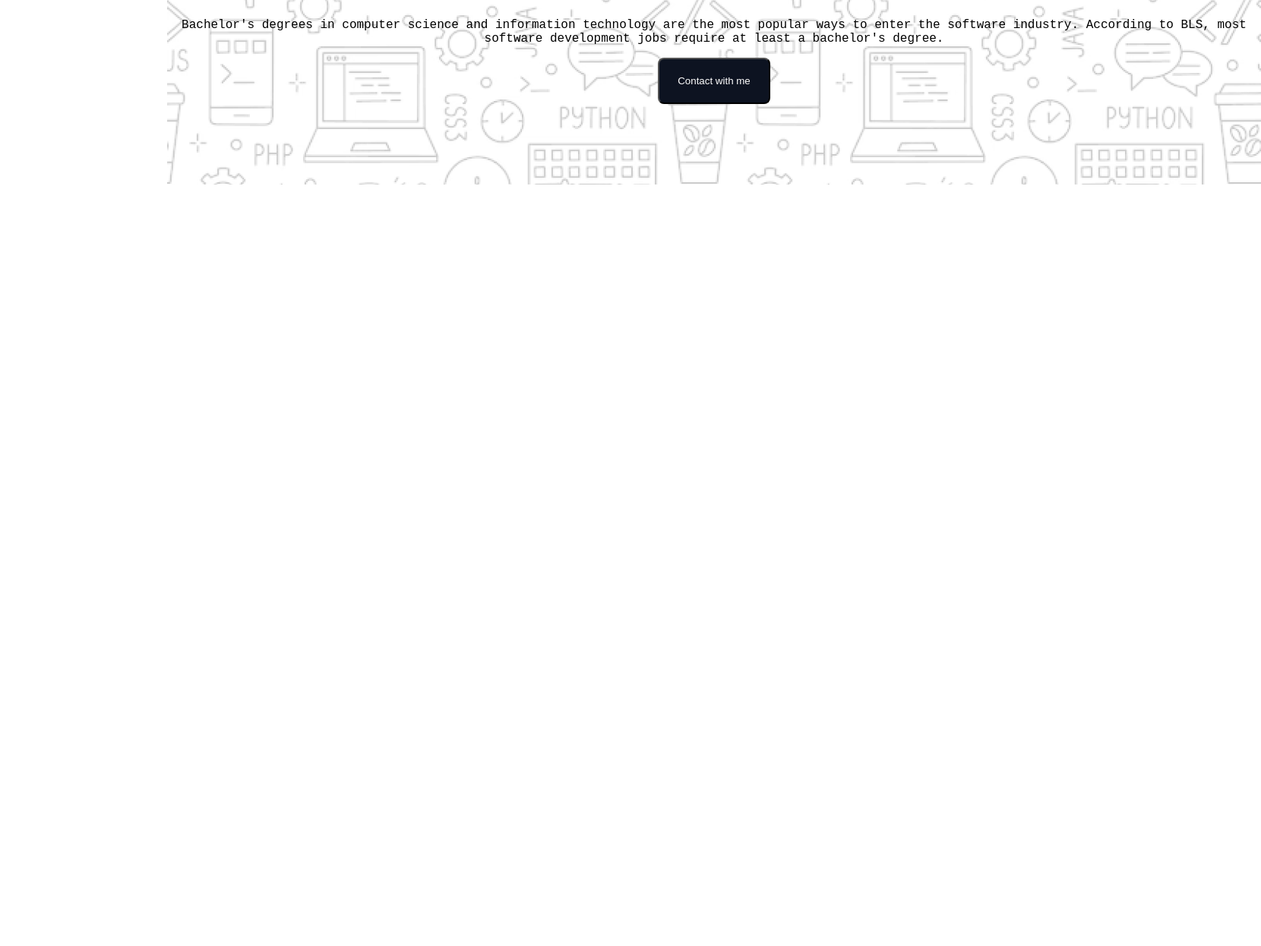
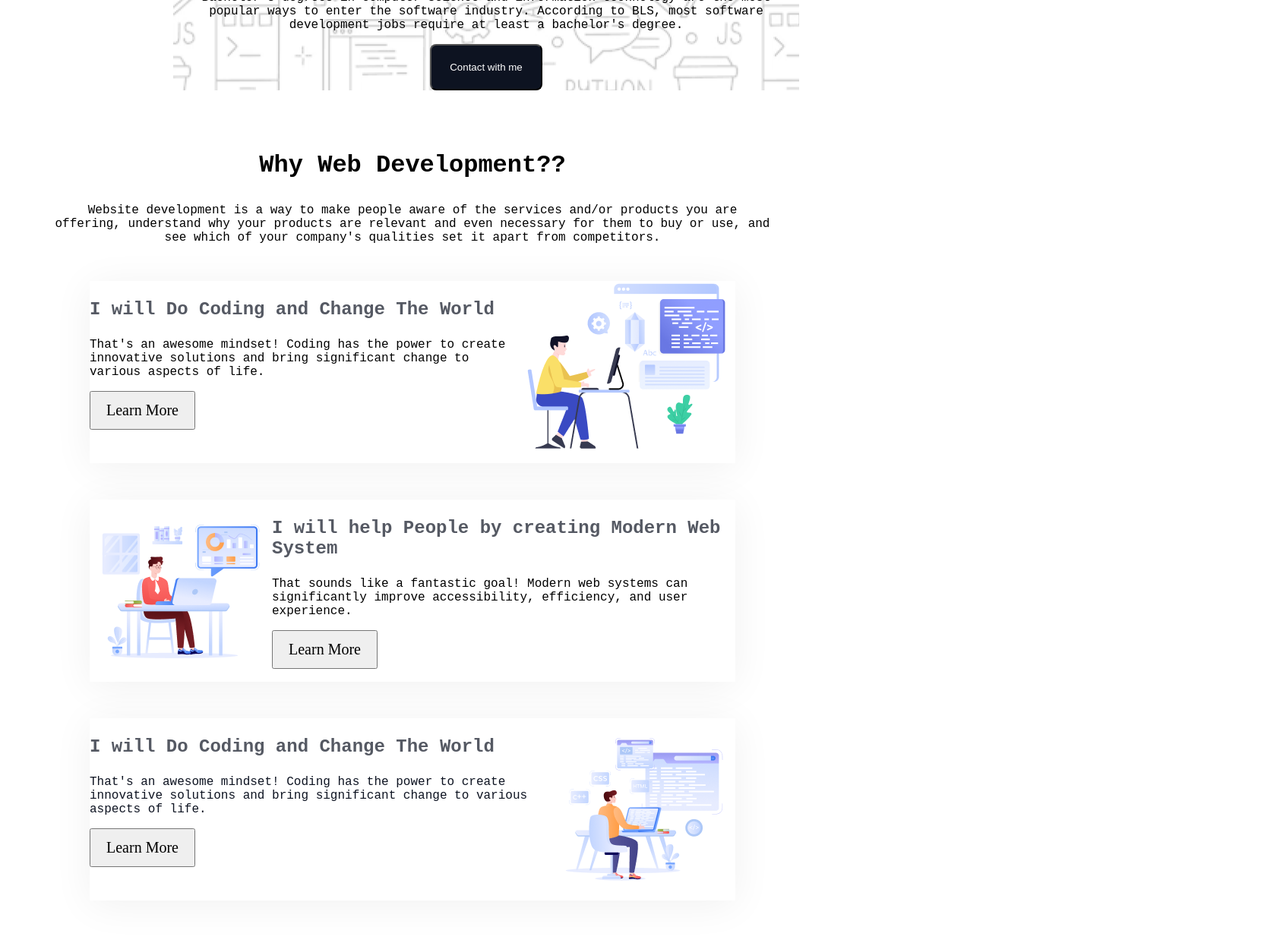
Before and after one commit to DibbyasreeDeyMumu/Assignment1-website, a plain HTML site: page index.html in a window 1280 px wide. Shown: the part 575-1821 px from the top of the page at 76% size, 1660 px wide, since content can reach past the window. Before the commit the page ends 818 px from the top, so only its background shows below. Drawn offline with Linux system fonts and the light colour scheme; a web font is replaced by a local one.

Commit message:
why use web

```diff
--- a/index.html
+++ b/index.html
@@ -22,8 +22,39 @@
         <button class="btn-primary">Contact with me</button>
        </div>
    </header>
-   <main>
+   <main class="main-part">
+      <section>
+        <h3 class="section-title">Why Web Development??</h3>
+        <p class="section-description">
+            Website development is a way to make people aware of the services and/or products you are offering, understand why your products are relevant and even necessary for them to buy or use, and see which of your company's qualities set it apart from competitors.</p>
+        <div class="why-use-web">
+            <div class="div-1">
+                <div class="div-content">
+                    <h3 class="content-title">I will Do Coding and Change The World</h3>
+                    <p>That's an awesome mindset! Coding has the power to create innovative solutions and bring significant change to various aspects of life. </p>
+                    <button class="bg">Learn More</button>
+                </div>
+                <img src="assets/Layer_1.png" alt="">
+            </div>
+            <div class="div-2">
+                <img src="assets/Group 3.png" alt="">
+                <div class="div-content">
+                    <h3 class="content-title">I will help People by creating Modern Web System</h3>
+                    <p>That sounds like a fantastic goal! Modern web systems can significantly improve accessibility, efficiency, and user experience. </p>
+                    <button class="bg">Learn More</button>
+                </div>
+            </div>
+            <div class="div-3">
+                <div class="div-content">
+                    <h3 class="content-title">I will Do Coding and Change The World</h3>
+                    <p class="content-des">That's an awesome mindset! Coding has the power to create innovative solutions and bring significant change to various aspects of life. </p>
+                    <button class="bg">Learn More</button>
+                </div>
+                <img src="assets/Group 4.png" alt="">
+            </div>
+        </div>
 
+      </section>
    </main>
    <footer>
 
--- a/styles/portfolio.css
+++ b/styles/portfolio.css
@@ -1,13 +1,9 @@
-
 
 .azeret-mono-normal{
   font-family: "Azeret Mono", monospace;
   font-optical-sizing: auto;
   font-style: normal;
 }
-
-
-
 
 /* nav style */
 nav{
@@ -30,10 +26,10 @@ nav{
     text-align: center;
     margin: 35px 220px;
 }
-.image{
+/* .image{
     width: 240px;
     height: 240px;
-}
+} */
 .banner-headding{
     font-size: 48px;
 }
@@ -49,11 +45,62 @@ nav{
 /* Hero-bg */
 .hero-bg{
     background: url('../assets/Hero-bg.png');
-    position: absolute;
+    /* position: absolute;
     width: 1440px;
     height: 652px;
     left: 0;
     right: 0;
     top: 131px;
-    bottom: 4462px;
+    bottom: 4462px; */
 }
+/* shared-styles */
+.section-title{
+    font-size: 32px;
+    text-align: center;
+
+}
+.section-description{
+    font-size: 16px;
+    text-align: center;
+
+}
+section{
+    max-width: 946px;
+}
+
+/* main style */
+main{
+    max-width: 1140px;
+    margin: 0 auto;
+
+}
+main section{
+    margin-top: 80px;
+    margin-bottom: 97px;
+}
+
+/* why web */
+
+
+.div-1, .div-2, .div-3{
+    display: flex;
+    margin: 48px 48px 48px 48px;
+    box-shadow: 0px 6px 50px 0px rgba(0, 0, 0, 0.06);
+}
+.content-title{
+    font-size: 24px;
+    font-weight: bold;
+    color: rgba(13, 19, 33, 0.7);
+}
+.content-des{
+    font-size: 16px;
+    color: rgba(13, 19, 33, 1);
+}
+.bg{
+    font-size: 20px;
+    padding: 12px 20px 12px 20px;
+    font-family: "Azeret Mono";
+}
+.why-use-web{
+    gap: 32px;
+}
```
